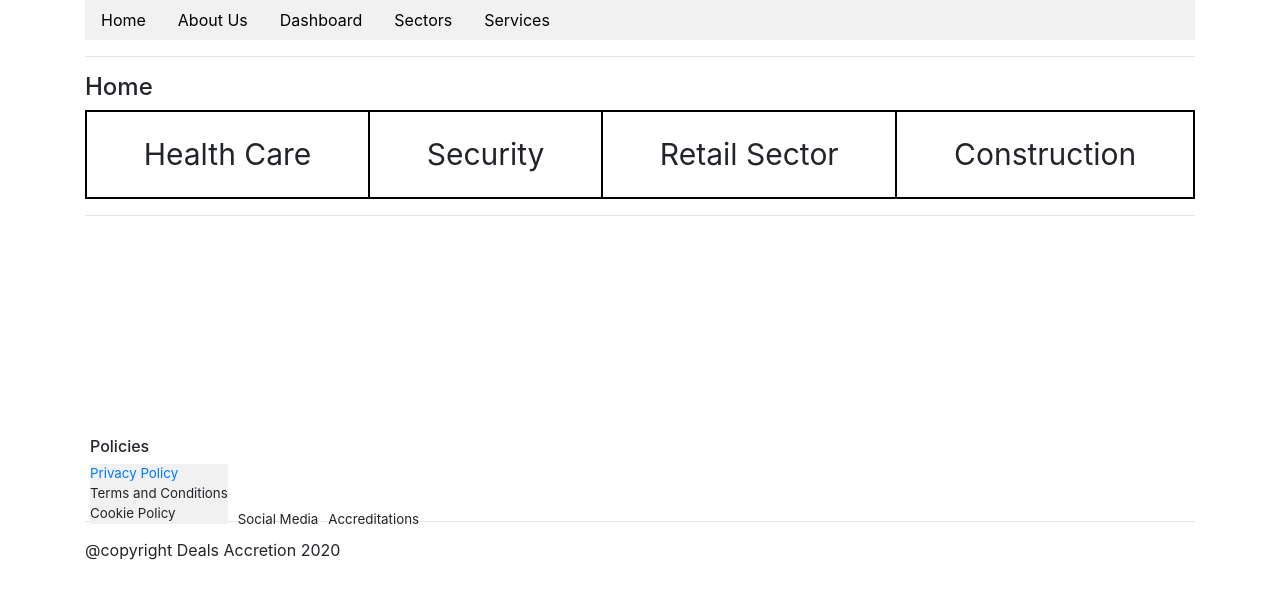
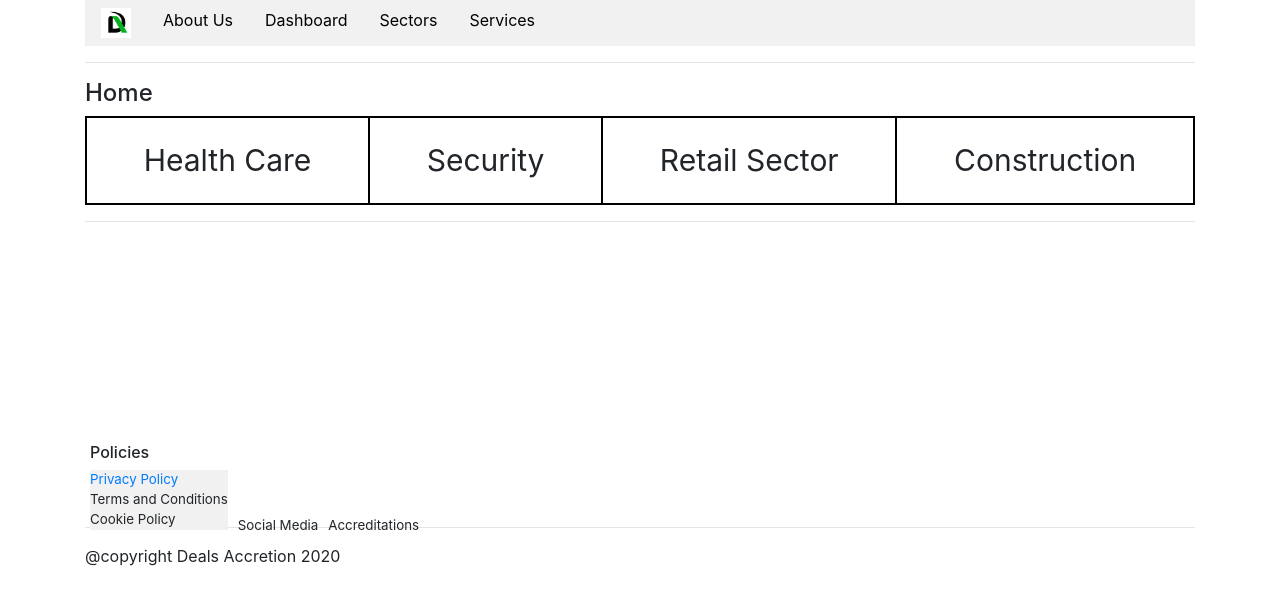
Before and after one commit to vinxus/dealsaccretion, a React (Create React App) app: page / in a window 1280 px wide. Shown: the top 604 px of the page. Built offline with nearby package versions, Linux system fonts and the light colour scheme.

Commit message:
Changed home text to logo

```diff
--- a/src/App.js
+++ b/src/App.js
@@ -36,7 +36,7 @@ export default function App() {
           <div>
             <ul>
               <li  className="topmenu">
-                <Link to="/">Home</Link>
+                <Link to="/"><img src="/images/dalogo2.jpeg" alt="DA Logo" width="30px" height="30px"/></Link>
               </li>
               <li className="topmenu subitems">
                 <a href="/aboutus">About Us </a>
```
Also changed, not shown: public/images/dalogo2.jpeg (added).
